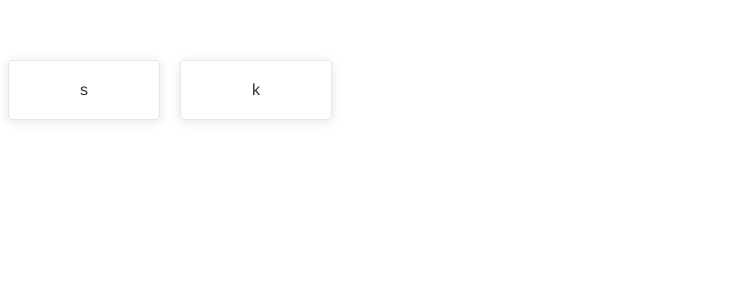
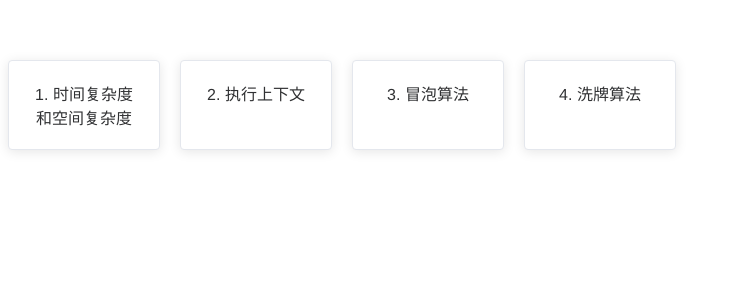
Before and after one commit to 0709FanLi/com_vue_1011, a Vue app: page / in a window 1280 px wide. Shown: the top 300 px of the page, without its empty margins (0-731 px from the left). Built offline with nearby package versions, Linux system fonts and the light colour scheme.

Commit message:
实现路由切换

```diff
--- /dev/null
+++ b/src/common/global_var.ts
@@ -0,0 +1,7 @@
+// eslint-disable-next-line import/prefer-default-export
+export const IQL: string[] = [
+  '1. 时间复杂度和空间复杂度',
+  '2. 执行上下文',
+  '3. 冒泡算法',
+  '4. 洗牌算法'
+]
--- /dev/null
+++ b/src/views/allPros/onePro.vue
@@ -0,0 +1,48 @@
+<template>
+  <el-button type="text" @click="dialogVisible = true">{{ titleText }}</el-button>
+
+  <el-dialog v-model="dialogVisible" title="Tips" width="30%" :before-close="handleClose">
+    <span>This is a message</span>
+    <template #footer>
+      <span class="dialog-footer">
+        <el-button @click="dialogVisible = false">Cancel</el-button>
+        <el-button type="primary" @click="dialogVisible = false">Confirm</el-button>
+      </span>
+    </template>
+  </el-dialog>
+</template>
+
+<script lang="ts">
+import { defineComponent, ref } from 'vue'
+import { ElMessageBox } from 'element-plus'
+
+export default defineComponent({
+  props: {
+    visible: {
+      type: Boolean,
+      required: true
+    },
+    titleText: {
+      type: String,
+      required: true
+    }
+  },
+  setup() {
+    const dialogVisible = ref(false)
+
+    const handleClose = (done: Function) => {
+      ElMessageBox.confirm('Are you sure to close this dialog?')
+        .then(() => {
+          done()
+        })
+        .catch(() => {
+          // catch error
+        })
+    }
+    return {
+      dialogVisible,
+      handleClose
+    }
+  }
+})
+</script>
--- a/src/views/home.vue
+++ b/src/views/home.vue
@@ -1,22 +1,46 @@
 <template>
-  <div class="home-container page-container">
-    <img class="vue-element-plus-logo" alt="Vue logo" src="../assets/logo.png" />
-    <div class="page-title">Vite2.x + Vue3.x + TypeScript + Element Plus</div>
+  <div>
+    <div class="box">
+      <el-card class="cardBox" v-for="(item, key) in IQL" :key="key" shadow="always">
+        {{ item }}
+      </el-card>
+    </div>
+    <onePro :visible="state.visible" :titleText="titleText" />
   </div>
 </template>
 
 <script lang="ts">
-import { defineComponent } from 'vue'
+import { defineComponent, reactive } from 'vue'
+import { IQL } from '../common/global_var'
+import onePro from './allPros/onePro.vue'
 
 export default defineComponent({
-  name: 'HomeItem'
+  name: 'MainView',
+  components: {
+    onePro
+  },
+  setup() {
+    const state: object = reactive({
+      visible: false,
+      titleText: '1218'
+    })
+    return {
+      IQL,
+      state
+    }
+  }
 })
 </script>
 
-<style scoped lang="stylus">
-.home-container {
-  .vue-element-plus-logo {
-    width 50%
+<style scoped lang="scss">
+.box {
+  display: flex;
+  flex-direction: row;
+  justify-content: flex-start;
+  .cardBox {
+    width: 150px;
+    margin-right: 20px;
+    cursor: pointer;
   }
 }
 </style>
--- a/src/views/main.vue
+++ b/src/views/main.vue
@@ -1,37 +1,23 @@
 <template>
-  <div>
-    <div class="box">
-      <el-card
-        style="width: 150px; margin-right: 20px"
-        v-for="(item, key) in probs"
-        :key="key"
-        shadow="always"
-      >
-        {{ item }}
-      </el-card>
-    </div>
+  <div class="content">
+    <router-view />
   </div>
 </template>
 
 <script lang="ts">
-import { defineComponent, reactive } from 'vue'
+import { defineComponent } from 'vue'
 
 export default defineComponent({
   name: 'MainView',
-  setup() {
-    const probs: string[] = reactive(['s', 'k'])
-    console.log(probs)
-    return {
-      probs
-    }
-  }
+  setup() {}
 })
 </script>
 
 <style scoped lang="scss">
-.box {
-  display: flex;
-  flex-direction: row;
-  justify-content: flex-start;
+.content {
+  width: 100%;
+  height: 100%;
+  margin: 0;
+  padding: 0;
 }
 </style>
```
